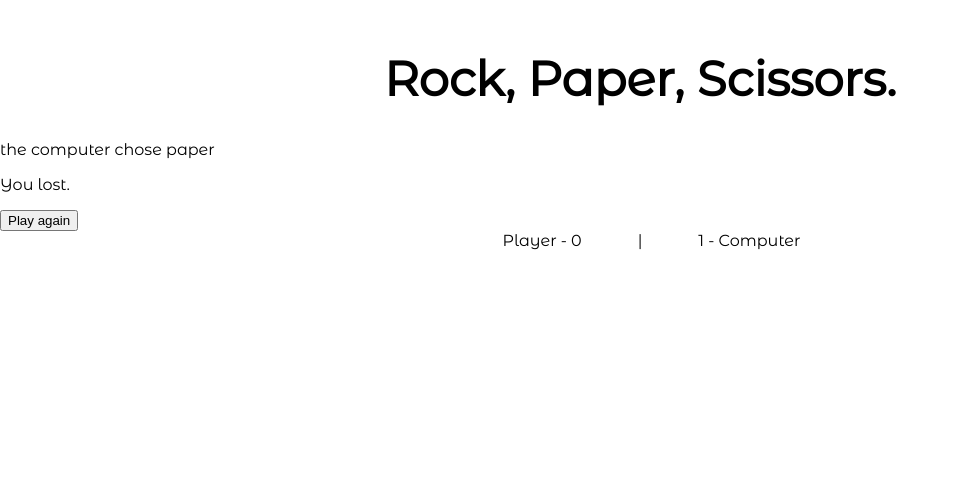
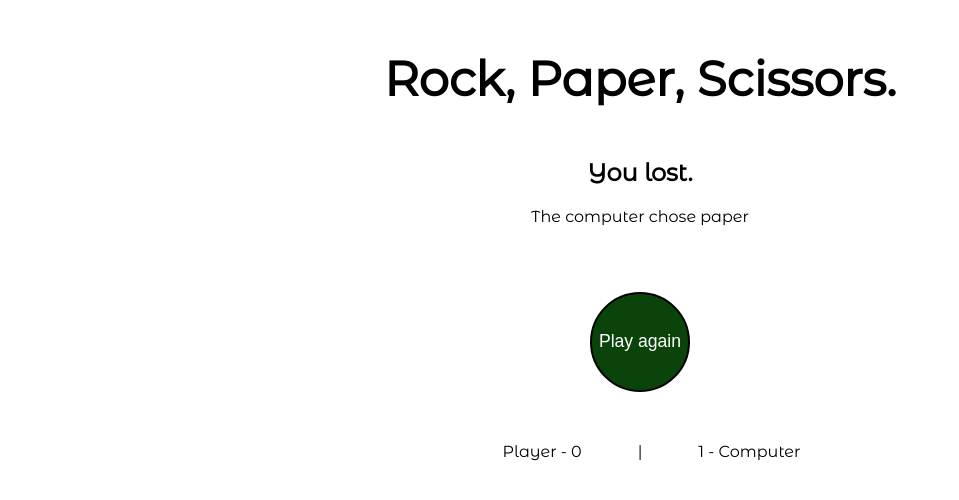
Before and after one commit to ainsleybc/ovo-challenge, an Angular app: page / in a window 1280 px wide. Both pictures are taken after a click on the button 506 px from the left and 299 px from the top of the page. Shown: the top 500 px of the page, without its empty margins (0-959 px from the left). Built offline with nearby package versions, Linux system fonts and the light colour scheme.

Commit message:
adds final styling and refactoring

```diff
--- a/src/app/app.component.css
+++ b/src/app/app.component.css
@@ -22,7 +22,8 @@ h1 {
   }
 }
 
-.weapons li {
+.weapons li,
+.reset {
   margin: 10px auto;
   width: 100px;
   height: 100px;
@@ -74,6 +75,14 @@ h1 {
   text-align: right;
 }
 
-.score__divider {
+.score__divider,
+.result {
   text-align: center;
 }
+
+.reset {
+  font-size: 1.1em;
+  color: #fff;
+  background-color: #0b440b;
+  margin: 50px 0;
+}
--- a/src/app/app.component.html
+++ b/src/app/app.component.html
@@ -9,12 +9,12 @@
   </ul>
 </section>
 
-<section *ngIf="winner">
-  <p class="computer-choice">the computer chose {{ computerChoice }}</p>
+<section *ngIf="winner" class="result">
+  <h2 *ngIf="winner === 'player'">You win!</h2>
+  <h2 *ngIf="winner === 'computer'">You lost.</h2>
+  <h2 *ngIf="winner === 'tie'">The game was a tie</h2>
 
-  <p *ngIf="winner === 'player'" class="result">You win!</p>
-  <p *ngIf="winner === 'computer'" class="result">You lost.</p>
-  <p *ngIf="winner === 'tie'" class="result">The game was a tie</p>
+  <p class="computer-choice">The computer chose {{ computerChoice }}</p>
 
   <button class="reset" (click)="resetGame()">Play again</button>
 </section>
--- a/src/app/app.component.ts
+++ b/src/app/app.component.ts
@@ -28,6 +28,8 @@ export class AppComponent {
 
     if (this.playerChoice === this.computerChoice) {
       this.winner = 'tie';
+      this.updateScore('player');
+      this.updateScore('computer');
     } else {
       this.winner = this.getWinner();
       this.updateScore(this.winner);
```
Also changed, not shown: 1 other file (tests, documents, lock files or other folders).
